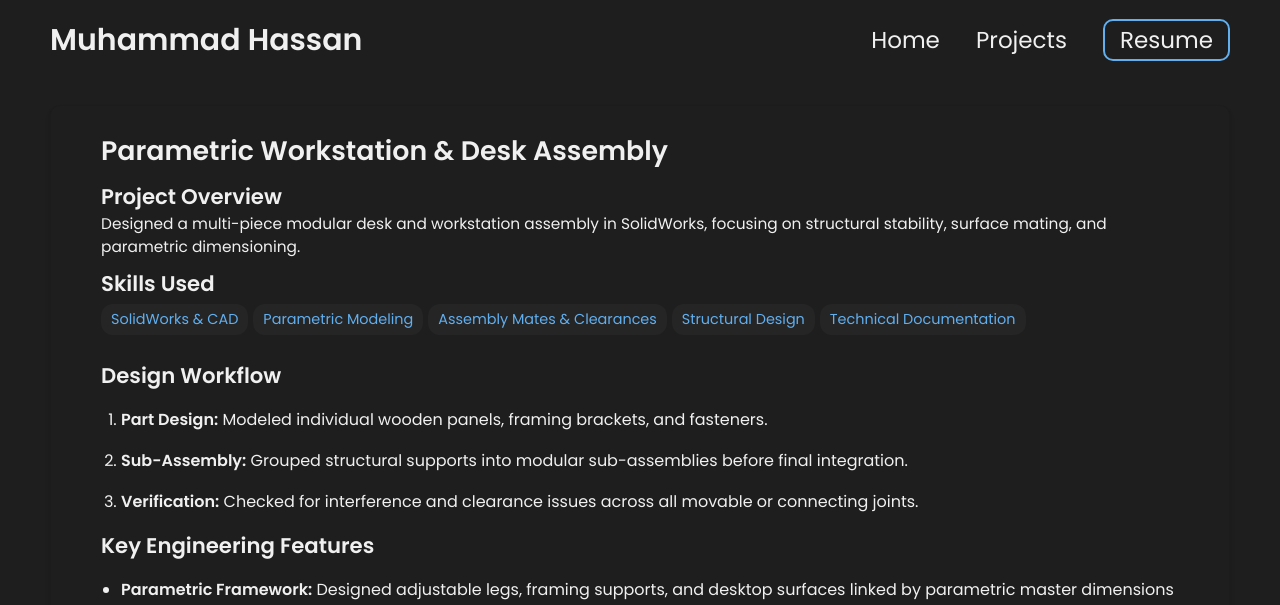
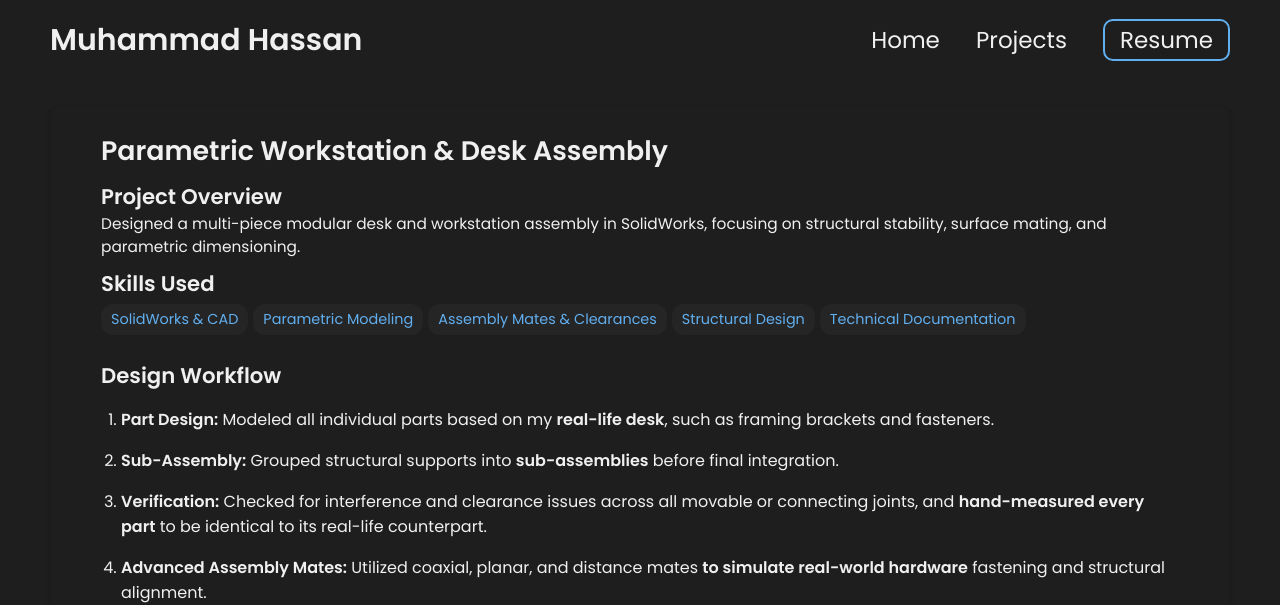
Before and after one commit to MuHasOfficial/MuHasOfficial.github.io, a Jekyll site: the page built from _projects/deskmodel/index.md, in a window 1280 px wide. Shown: the top 605 px of the page. Built offline with Jekyll 4.4.1, drawn with Linux system fonts in a browser that asks for light colours; some of the changed text lies outside the part shown.

Commit message:
Update index.md

```diff
--- a/_projects/deskmodel/index.md
+++ b/_projects/deskmodel/index.md
@@ -11,14 +11,10 @@ skills:
 
 ---
 ## Design Workflow
-1. **Part Design:** Modeled individual wooden panels, framing brackets, and fasteners.
-2. **Sub-Assembly:** Grouped structural supports into modular sub-assemblies before final integration.
-3. **Verification:** Checked for interference and clearance issues across all movable or connecting joints.
-
-## Key Engineering Features
-- **Parametric Framework:** Designed adjustable legs, framing supports, and desktop surfaces linked by parametric master dimensions for rapid design iterations.
-- **Advanced Assembly Mates:** Utilized coaxial, planar, and distance mates to simulate real-world hardware fastening and structural alignment.
-- **Bill of Materials (BOM):** Generated component hierarchies and assembly trees to ensure clean part organization and manufacturing readiness.
+1. **Part Design:** Modeled all individual parts based on my **real-life desk**, such as framing brackets and fasteners.
+2. **Sub-Assembly:** Grouped structural supports into **sub-assemblies** before final integration.
+3. **Verification:** Checked for interference and clearance issues across all movable or connecting joints, and **hand-measured every part** to be identical to its real-life counterpart.
+4. **Advanced Assembly Mates:** Utilized coaxial, planar, and distance mates **to simulate real-world hardware** fastening and structural alignment.
 
 ## Design Gallery
 {% include image-gallery.html images="desk.png" height="400" %}
```
